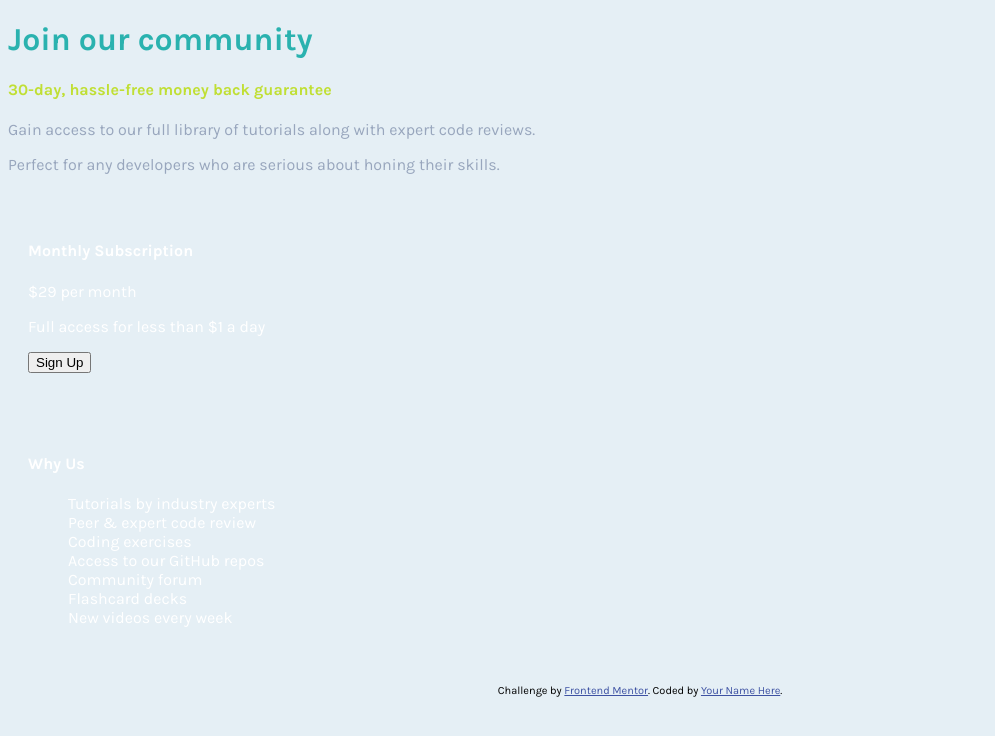
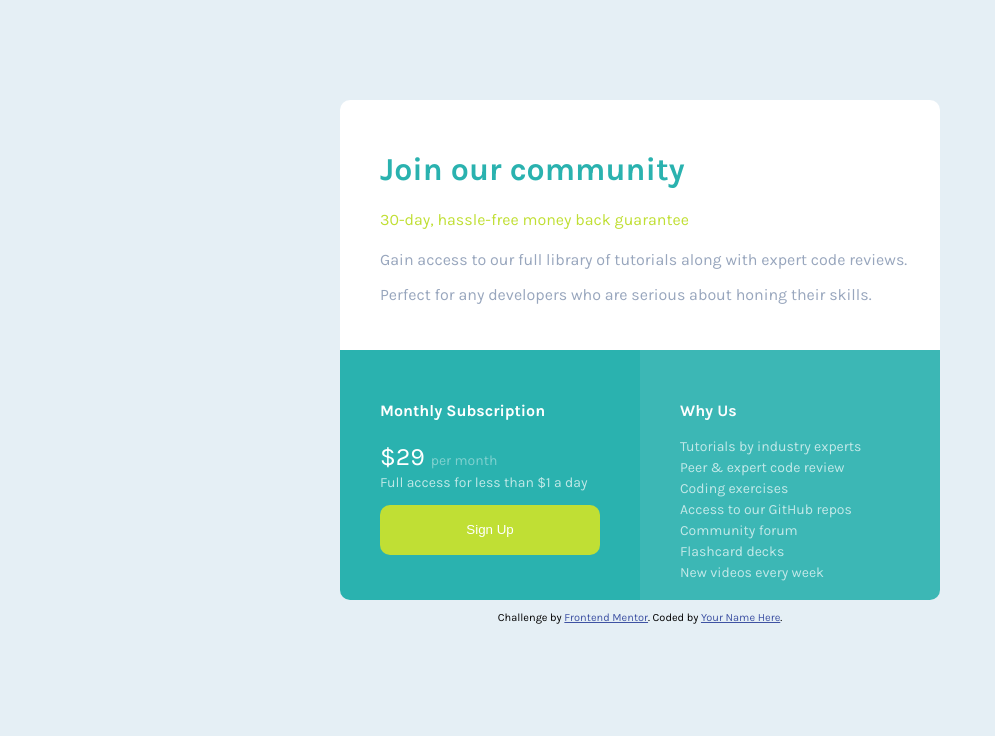
Before and after one commit to Modu9173/single-price-grid, a plain HTML site: page index.html in a window 1280 px wide. Shown: the whole page, without its empty margins (0-995 px from the left). Drawn offline with Linux system fonts and the light colour scheme.

Commit message:
Update styles.css

```diff
--- a/css/styles.css
+++ b/css/styles.css
@@ -1,57 +1,121 @@
+
 body {
   font-size: 16px;
   font-family: 'Karla', sans-serif;
-  background-color: #e5eff5; }
+  background-color: #e5eff5;
+}
 
-div {
-  padding: 30px 20px 30px 20px;
-  border-radius: 10px;
-  width: 600px; }
+ /*Main Section*/
+.containers {
+  display: grid;
+  grid-template-columns: repeat(2, 300px);
+  grid-template-rows: repeat(2, 250px);
+  justify-content: center;
+  margin-top: 100px;
+
+}
+
+.container {
+
+}
 
 /*Top Container*/
-.top-container {
-  background-color: #ffffff; }
+.header-box {
+  background-color: #ffffff;
+  grid-column: span 2;
+  border-radius: 10px 10px 0 0;
+  padding: 30px 0 0 40px;
+}
 
 .top-heading {
   color: #2ab2af;
-  font-size: 700; }
+  font-weight: 700;
+}
 
 .top-sub-heading {
   color: #c0df34;
-  font-size: 400; }
+  font-weight: 400;
+}
 
 .top-benefit {
-  color: #98a6bd; }
+  color: #98a6bd;
+
+}
+
+
+
 
  /*Pricing*/
-.pricing {
-  background-color: #2ab2af; }
+   .pricing-box {
+     background-color: #2ab2af;
+     grid-area: 2 / 1 / 3 / 2;
+     border-bottom-left-radius: 10px;
+     padding: 30px 40px 0 40px;
+   }
 
    .pricing-title {
-  color: #ffffff; }
+     font-weight: 700;
+     color: #ffffff;
+  }
 
    .pricing-price {
-  color: #ffffff; }
+     margin-top: 0;
+     margin-bottom: 0;
+     color: #ffffff;
+     font-size: 25px;
+   }
+
+   .month {
+     font-size: 14px;
+     opacity: .4;
+   }
 
    .pricing-access {
-  color: #ffffff; }
+     margin-top: 3px;
+     color: #ffffff;
+     opacity: .7;
+     font-size: 14px;
+   }
+
+   .btn {
+     width: 100%;
+     height: 50px;
+     border-radius: 10px;
+     background-color: #c0df34;
+     color: #ffffff;
+     border-width: 0;
+   }
 
  /*Service*/
-.service {
-  background-color: #2ab2af; }
+   .service-box {
+     background-color: #2ab2af;
+     grid-area: 2 / 2 / 3 / 3;
+     border-bottom-right-radius: 10px;
+     opacity: 0.9;
+     padding: 30px 0 40px 40px;
+   }
 
    .service-title {
-  font-size: 400;
-  color: #ffffff; }
+     font-weight: 700;
+     color: #ffffff;
+    margin-bottom: 0;
+   }
 
    .service-list {
+    padding-left: 0;
     list-style: none;
-  color: #ffffff; }
+    color: #ffffff;
+    font-size: 14px;
+    line-height: 1.5;
+    opacity: .7;
+ }
 
 /*Footer*/
 .attribution {
   font-size: 11px;
-  text-align: center; }
+  text-align: center;
+ }
 
 .attribution a {
-  color: #3e52a3; }
+  color: #3e52a3;
+}
```
Lines whose indentation alone changed are shown as unchanged.
